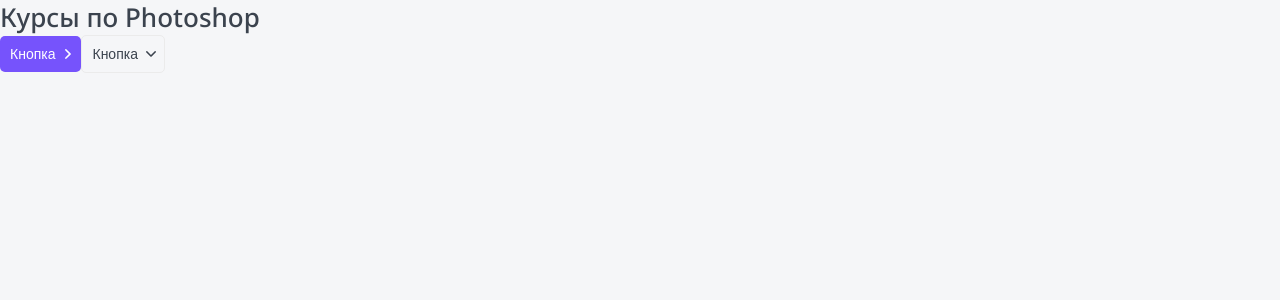
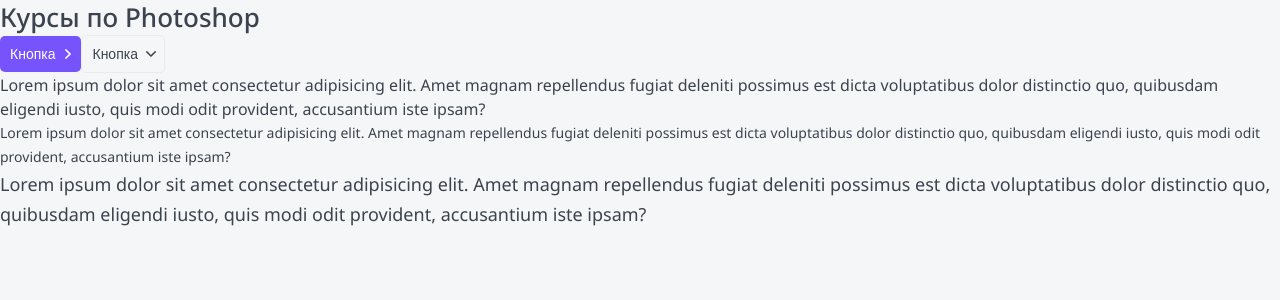
Before and after one commit to ustyuzhanina/react-nextjs-ts-demo, a Next.js app in the folder top-app/: page / in a window 1280 px wide. Shown: the top 300 px of the page. Built offline with nearby package versions, Linux system fonts and the light colour scheme.

Commit message:
task: add Paragraph tag component

```diff
--- /dev/null
+++ b/top-app/components/P/P.module.scss
@@ -0,0 +1,18 @@
+.p {
+    margin: 0;
+}
+
+.s {
+    font-size: 14px;
+    line-height: 24px;
+}
+
+.m {
+    font-size: 16px;
+    line-height: 24px;
+}
+
+.l {
+    font-size: 18px;
+    line-height: 30px;
+}
--- /dev/null
+++ b/top-app/components/P/P.props.ts
@@ -0,0 +1,6 @@
+import { HTMLAttributes, DetailedHTMLProps, ReactNode } from "react";
+
+export interface PProps extends DetailedHTMLProps<HTMLAttributes<HTMLParagraphElement>, HTMLParagraphElement> {
+  children: ReactNode;
+  fontSize?: 's' | 'm' | 'l';
+}
--- /dev/null
+++ b/top-app/components/P/P.tsx
@@ -0,0 +1,18 @@
+import { PProps } from "./P.props";
+import styles from './P.module.scss';
+import cn from 'classnames';
+
+export const P = ({ fontSize = 'm', children, className, ...props }: PProps): JSX.Element => {
+  return (
+    <p
+      className={cn(styles.p, className, {
+      [styles.s]: fontSize == 's',
+      [styles.m]: fontSize == 'm',
+      [styles.l]: fontSize == 'l',
+    })}
+      {...props}
+    >
+      {children}
+    </p>
+  );
+};
--- a/top-app/components/index.ts
+++ b/top-app/components/index.ts
@@ -1,2 +1,3 @@
 export * from './Htag/Htag';
 export * from './Button/Button';
+export * from './P/P';
--- a/top-app/pages/index.tsx
+++ b/top-app/pages/index.tsx
@@ -1,5 +1,6 @@
 import { Htag } from "../components";
 import { Button } from "../components";
+import { P } from "../components";
 
 
 export default function Home(): JSX.Element {
@@ -8,6 +9,15 @@
       <Htag tag={'h1'}>Курсы по Photoshop</Htag>
       <Button appearance='primary' arrow="right">Кнопка</Button>
       <Button appearance='ghost' arrow="down">Кнопка</Button>
+      <P>
+        Lorem ipsum dolor sit amet consectetur adipisicing elit. Amet magnam repellendus fugiat deleniti possimus est dicta voluptatibus dolor distinctio quo, quibusdam eligendi iusto, quis modi odit provident, accusantium iste ipsam?
+      </P>
+      <P fontSize="s">
+        Lorem ipsum dolor sit amet consectetur adipisicing elit. Amet magnam repellendus fugiat deleniti possimus est dicta voluptatibus dolor distinctio quo, quibusdam eligendi iusto, quis modi odit provident, accusantium iste ipsam?
+      </P>
+      <P fontSize="l">
+        Lorem ipsum dolor sit amet consectetur adipisicing elit. Amet magnam repellendus fugiat deleniti possimus est dicta voluptatibus dolor distinctio quo, quibusdam eligendi iusto, quis modi odit provident, accusantium iste ipsam?
+      </P>
     </div>
   );
 }
```
